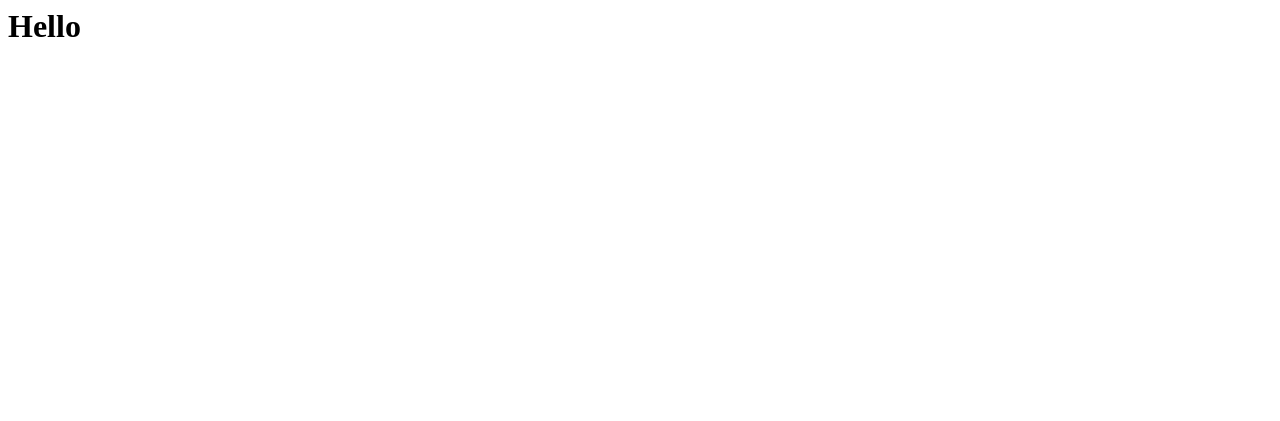
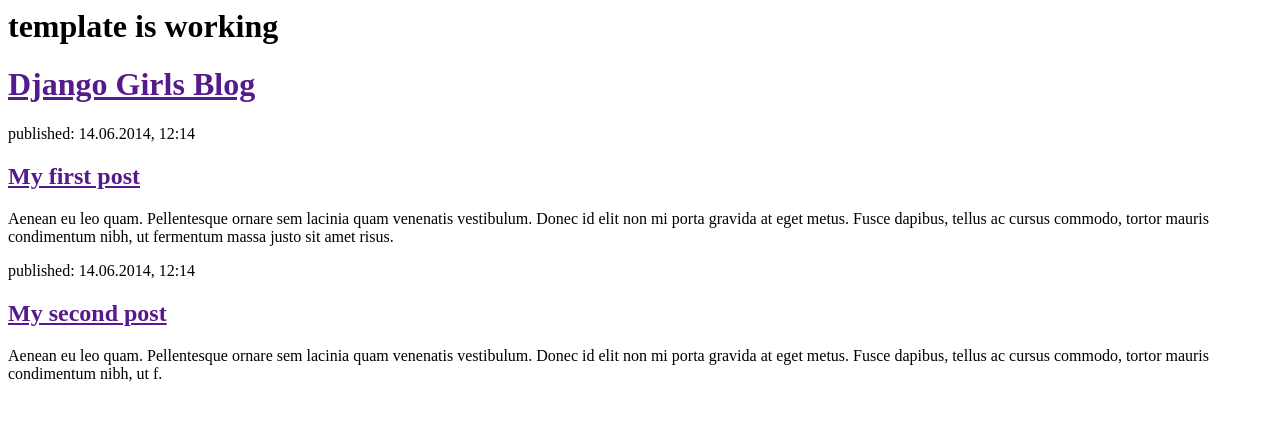
Before and after one commit to Elvisthacoder/python_blogg, a Django app: page / in a window 1280 px wide. Before the commit the part shown is almost empty. Shown: the top 421 px of the page. Run offline with Django 3.2, Linux system fonts and the light colour scheme.

Commit message:
adding html contents

```diff
--- a/myblog/Templates/index.html
+++ b/myblog/Templates/index.html
@@ -1,5 +1,24 @@
+<!--doctype html -->
 <html>
 <body>
+    <head>
+        <title>Django Girls blog</title>
+    </head>
 <h1> template is working </h1>
+<div>
+    <h1><a href="">Django Girls Blog</a></h1>
+    </div>
+
+    <div>
+    <p>published: 14.06.2014, 12:14</p>
+    <h2><a href="">My first post</a></h2>
+    <p>Aenean eu leo quam. Pellentesque ornare sem lacinia quam venenatis vestibulum. Donec id elit non mi porta gravida at eget metus. Fusce dapibus, tellus ac cursus commodo, tortor mauris condimentum nibh, ut fermentum massa justo sit amet risus.</p>
+    </div>
+
+    <div>
+    <p>published: 14.06.2014, 12:14</p>
+    <h2><a href="">My second post</a></h2>
+    <p>Aenean eu leo quam. Pellentesque ornare sem lacinia quam venenatis vestibulum. Donec id elit non mi porta gravida at eget metus. Fusce dapibus, tellus ac cursus commodo, tortor mauris condimentum nibh, ut f.</p>
+    </div>
 </body>
 </html>
--- a/myblog/myblog/settings.py
+++ b/myblog/myblog/settings.py
@@ -56,7 +56,7 @@ ROOT_URLCONF = 'myblog.urls'
 TEMPLATES = [
     {
         'BACKEND': 'django.template.backends.django.DjangoTemplates',
-        'DIRS': [],
+        'DIRS': [os.path.join(BASE_DIR, 'Templates')],
         'APP_DIRS': True,
         'OPTIONS': {
             'context_processors': [
--- a/myblog/myblog/urls.py
+++ b/myblog/myblog/urls.py
@@ -18,6 +18,6 @@ from django.contrib import admin
 
 urlpatterns = [
     url(r'^admin/', admin.site.urls),
-    url(r'^$', "posts.views.post_home"),
-    # url(r'^posts/', include("posts.urls"),
+    url(r'^$posts/', "posts.views.post_home"),
+    url(r'', include("posts.urls")),
 ]
--- a/myblog/posts/urls.py
+++ b/myblog/posts/urls.py
@@ -1,6 +1,7 @@
 from django.conf.urls import url
-from django.contrib import admin
+from .import views
 
 urlpatterns = [
     # url(r'^admin/', admin.site.urls),
-    url(r'^$', "posts.views.post_home"),
+    url(r'^$', views.post_list, name='post_list'),
+]
--- a/myblog/posts/views.py
+++ b/myblog/posts/views.py
@@ -1,8 +1,8 @@
-from django.http import HttpResponse
+# from django.http import HttpResponse
 from django.shortcuts import render
 
 # Create your views here.
-def post_home(request):
-	return HttpResponse("<h1>Hello</h1>")
+# def post_home(request):
+	# return HttpResponse("<h1>Hello</h1>")
 def post_list(request):
 	return render(request, "index.html", {})
```
Also changed, not shown: 4 other files.
